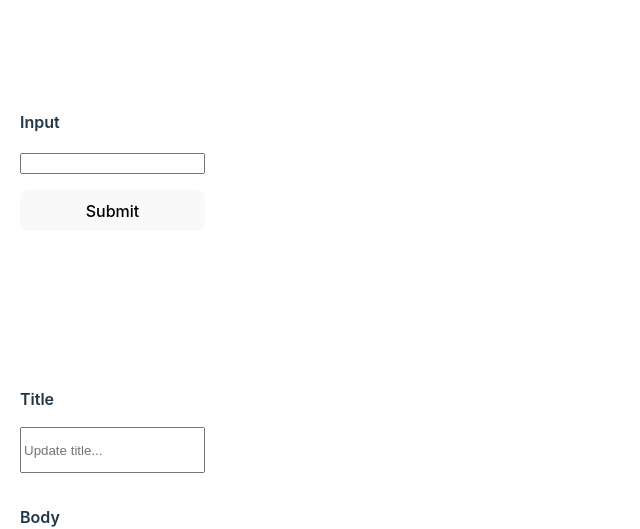
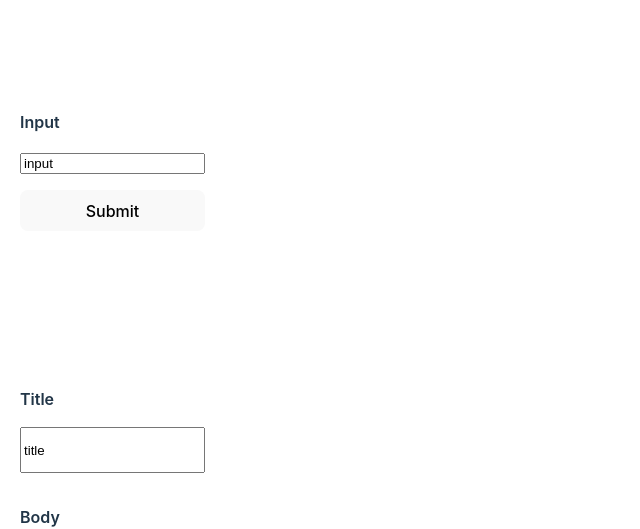
Before and after one commit to AndrewBubnov/react-mini-hook-form, a React (Vite) app: page / in a window 1280 px wide. Shown: the top 529 px of the page, without its empty margins (0-640 px from the left). Built offline with nearby package versions, Linux system fonts and the light colour scheme.

Commit message:
Add default values support

```diff
--- a/src/Controlled.tsx
+++ b/src/Controlled.tsx
@@ -9,7 +9,7 @@ export const Controlled = () => {
 		handleSubmit,
 		// watch,
 		formState: { errors },
-	} = useForm({ resolver: zodResolver(controlledForm) });
+	} = useForm({ resolver: zodResolver(controlledForm), defaultValues: { input: 'input' } });
 
 	const submitHandler = async (data: FormState) => console.log(data);
 
--- a/src/Uncontrolled.tsx
+++ b/src/Uncontrolled.tsx
@@ -6,11 +6,16 @@ export const Uncontrolled = () => {
 		register,
 		handleSubmit,
 		reset,
-		// watch,
+		watch,
 		formState: { errors },
-	} = useForm();
+	} = useForm({
+		defaultValues: {
+			title: 'title',
+			// body: 'body',
+		},
+	});
 
-	// console.log(watch());
+	console.log(watch('title'));
 
 	const submitHandler = async (data: FormState) => console.log(data);
 
--- a/src/react-mini-hook-form/FormStore.ts
+++ b/src/react-mini-hook-form/FormStore.ts
@@ -45,9 +45,9 @@ export class FormStore {
 		return Object.keys(this.base);
 	}
 
-	addField(key: string) {
+	addField(key: string, defaultValue?: string) {
 		if (key in this.base) return;
-		this.base[key] = '';
+		this.base[key] = defaultValue || '';
 	}
 
 	updateField = (fieldName: string, fieldValue: string) => {
--- a/src/react-mini-hook-form/types.ts
+++ b/src/react-mini-hook-form/types.ts
@@ -23,8 +23,11 @@ export type Errors = Record<string, Record<'message', string>>;
 
 export type ResetValues = Record<string, string> | undefined;
 
+export type DefaultValues = Record<string, string>;
+
 export type UseFormProps = Partial<{
 	resolver: (values: FormState) => { values: FormState; errors: Errors };
+	defaultValues: DefaultValues;
 	mode: Mode;
 }>;
 
--- a/src/react-mini-hook-form/useForm.ts
+++ b/src/react-mini-hook-form/useForm.ts
@@ -4,7 +4,7 @@ import { FieldValidationOptions, FormState, Mode, SubmitHandler, UseFormProps }
 import { useValidation } from './useValidation.ts';
 import { useWatch } from './useWatch.ts';
 
-export const useForm = ({ resolver, mode = Mode.Submit }: UseFormProps = {}) => {
+export const useForm = ({ resolver, defaultValues, mode = Mode.Submit }: UseFormProps = {}) => {
 	const formStore = useMemo(() => new FormStore(), []);
 	const resolverRef = useRef<UseFormProps['resolver']>(resolver);
 
@@ -16,7 +16,7 @@ export const useForm = ({ resolver, mode = Mode.Submit }: UseFormProps = {}) =>
 	const isSubmitted = useRef<boolean>(false);
 	const isValid = useRef<boolean>(false);
 
-	const { watch, control, reset, createWatchList } = useWatch(formStore, fieldsRefMap);
+	const { watch, control, reset, createWatchList } = useWatch(formStore, fieldsRefMap, defaultValues);
 
 	const { validate, trigger, errors, validationMapRef } = useValidation(formStore.proxy, resolverRef.current);
 
@@ -33,18 +33,19 @@ export const useForm = ({ resolver, mode = Mode.Submit }: UseFormProps = {}) =>
 
 	const register = useCallback(
 		(fieldName: string, validationOptions?: FieldValidationOptions) => {
-			formStore.addField(fieldName);
+			formStore.addField(fieldName, defaultValues?.[fieldName]);
 			if (validationOptions) {
 				validationMapRef.current = { ...validationMapRef.current, [fieldName]: validationOptions };
 			}
 			return {
 				onChange: (evt: ChangeEvent<HTMLInputElement>) => formStore.updateField(fieldName, evt.target.value),
+				defaultValue: defaultValues?.[fieldName],
 				ref: (element: HTMLInputElement | null) => {
 					if (element) fieldsRefMap.current[fieldName] = element;
 				},
 			};
 		},
-		[formStore, validationMapRef]
+		[defaultValues, formStore, validationMapRef]
 	);
 
 	const onAfterSubmit = useCallback(() => {
--- a/src/react-mini-hook-form/useWatch.ts
+++ b/src/react-mini-hook-form/useWatch.ts
@@ -1,14 +1,15 @@
 import { ChangeEvent, MutableRefObject, useCallback, useEffect, useMemo, useRef, useState } from 'react';
-import { FormState, ResetValues } from './types.ts';
+import { DefaultValues, FormState, ResetValues } from './types.ts';
 import { FormStore } from './FormStore.ts';
 
 export const useWatch = (
 	formStore: FormStore,
-	fieldsRefMap: MutableRefObject<Record<string, HTMLInputElement | null>>
+	fieldsRefMap: MutableRefObject<Record<string, HTMLInputElement | null>>,
+	defaultValues?: DefaultValues
 ) => {
-	const [formValue, setFormValue] = useState<FormState>(formStore.getFormState());
+	const [formValue, setFormValue] = useState<FormState>(defaultValues || {});
 
-	const fieldNameListRef = useRef<string[]>([]);
+	const fieldNameListRef = useRef<string[]>(defaultValues ? Object.keys(defaultValues) : []);
 
 	const isFormWatched = Boolean(fieldNameListRef.current.length);
 
@@ -33,7 +34,7 @@ export const useWatch = (
 			formStore.addField(fieldName);
 			return {
 				field: {
-					value: formStore.proxy[fieldName] || '',
+					value: formStore.proxy[fieldName] || defaultValues?.[fieldName] || '',
 					onChange: (evt: ChangeEvent<HTMLInputElement>) => {
 						formStore.updateField(fieldName, evt.target.value);
 						setFormValue(prevState => ({ ...prevState, [fieldName]: evt.target.value }));
```
